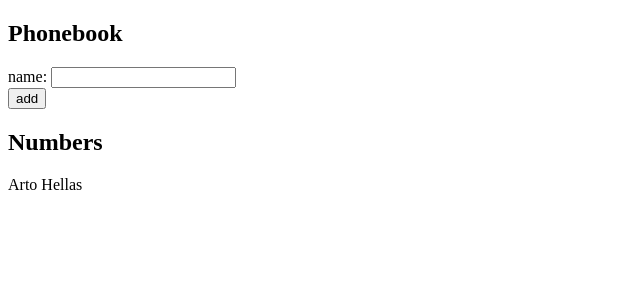
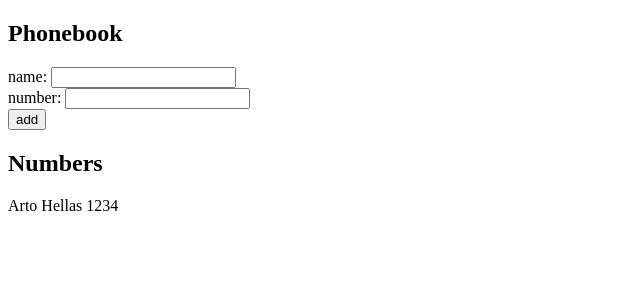
Before and after one commit to JaakkoHirvela/FullStackOpen, a React (Create React App) app in the folder part2/phonebook/: page / in a window 1280 px wide. Shown: the top 300 px of the page, without its empty margins (0-640 px from the left). Built offline with nearby package versions, Linux system fonts and the light colour scheme.

Commit message:
complete 2.7 and 2.8

```diff
--- a/part2/phonebook/src/App.js
+++ b/part2/phonebook/src/App.js
@@ -3,25 +3,39 @@ import { useState } from 'react'
 const Number = (props) => {
   return (
     <p>
-      {props.name}
+      {props.name} {props.number}
     </p>
   )
 }
 
 const App = () => {
   const [persons, setPersons] = useState([
-    { name: 'Arto Hellas' }
+    { name: 'Arto Hellas', number: "1234"}
   ])
   const [newName, setNewName] = useState('')
+  const [newNumber, setNewNumber] = useState('')
 
   const addName = (event) => {
     event.preventDefault()
-    setPersons(persons.concat({ name: newName }))
+    if (persons.find(person => person.name === newName) != undefined){
+      alert(`${newName} is already added to phonebook`)
+    }
+    else if (persons.find(person => person.number === newNumber) != undefined){
+      alert(`${newNumber} is already added to phonebook`)
+    }
+    else{
+      setPersons(persons.concat({ name: newName, number: newNumber}))
+    }
   }
 
   const handleNameChange = (event) => {
     console.log(event.target.value)
     setNewName(event.target.value)
+  }
+
+  const handleNumberChange = (event) => {
+    console.log(event.target.value)
+    setNewNumber(event.target.value)
   }
 
   return (
@@ -32,11 +46,14 @@ const App = () => {
           name: <input value={newName} onChange={handleNameChange} />
         </div>
         <div>
-          <button type="submit" onClick={addName}>add</button>
+          number: <input value={newNumber} onChange={handleNumberChange}/>
+        </div>
+        <div>
+          <button type="submit">add</button>
         </div>
       </form>
       <h2>Numbers</h2>
-      {persons.map(person => <Number key={person.name} name={person.name} />)}
+      {persons.map(person => <Number key={person.name} name={person.name} number={person.number} />)}
     </div>
   )
 
```
